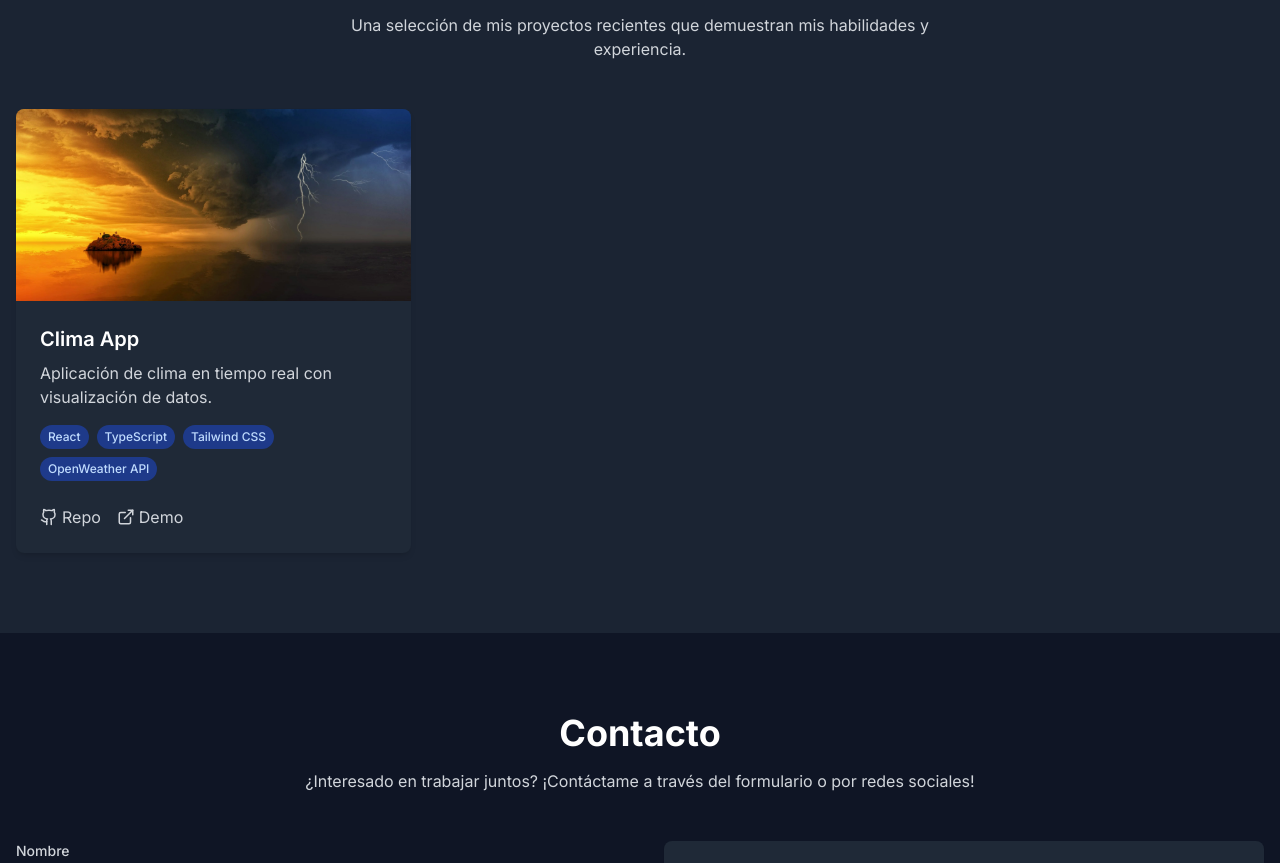
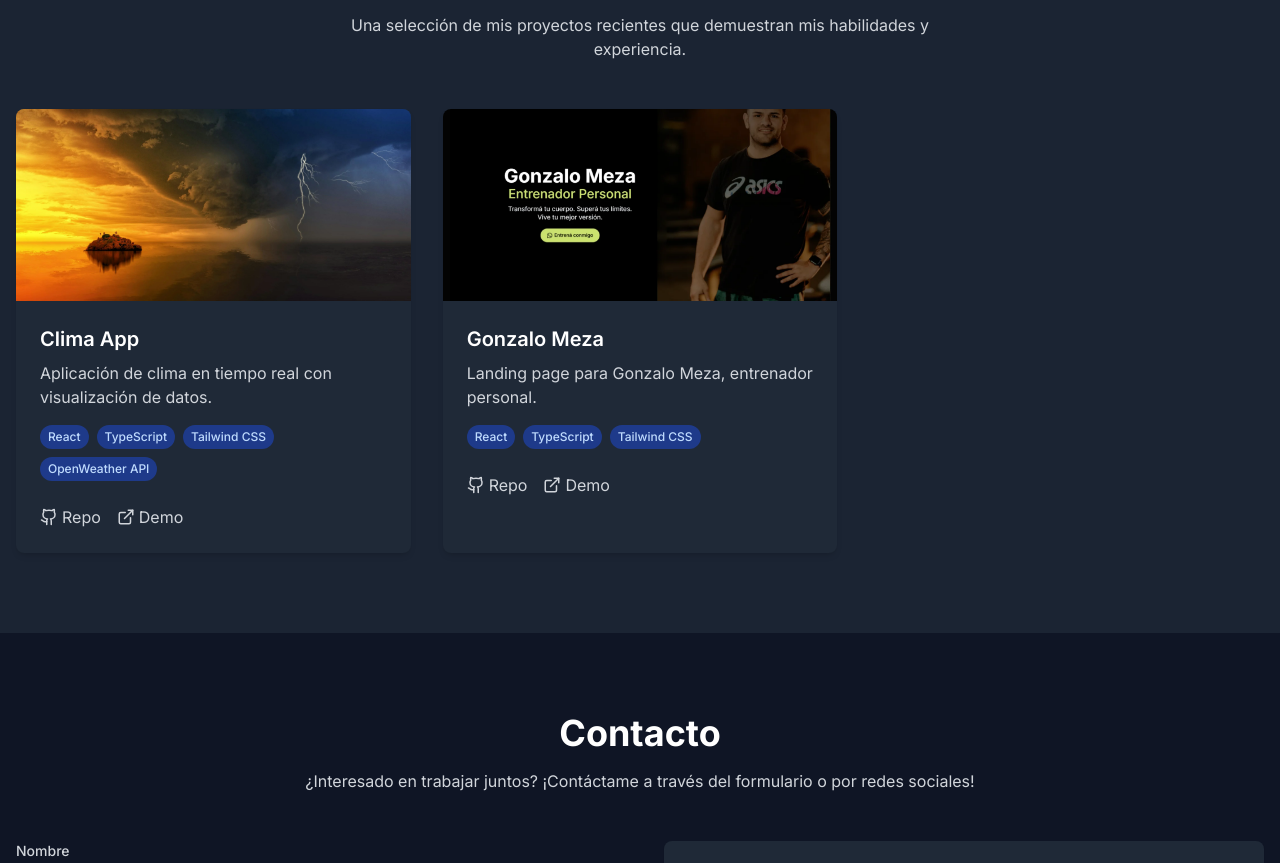
Before and after one commit to santiagojuarez86/portfolio, a React (Vite) app: page / in a window 1280 px wide. Shown: the part 1699-2562 px from the top of the page. Built offline with nearby package versions, Linux system fonts and the light colour scheme.

Commit message:
feat: add new project info to portfolio

```diff
--- a/src/components/Projects.tsx
+++ b/src/components/Projects.tsx
@@ -15,6 +15,15 @@ const Projects: React.FC = () => {
       repoUrl: "https://github.com/santiagojuarez86/weather-app",
       demoUrl: "https://weather-sjdev.vercel.app/",
       imageUrl: "/images/projects/weather.webp"
+    },
+    {
+      id: 2,
+      title: t('project.gonzalomeza.title'),
+      description: t('project.gonzalomeza.description'),
+      technologies: ["React", "TypeScript", "Tailwind CSS"],
+      repoUrl: "https://github.com/santiagojuarez86/project-gonzalomeza",
+      demoUrl: "https://project-gonzalomeza.vercel.app/",
+      imageUrl: "/images/projects/project-gonzalomeza.webp"
     }
   ];
 
--- a/src/context/LanguageContext.tsx
+++ b/src/context/LanguageContext.tsx
@@ -1,4 +1,4 @@
-import React, { createContext, useState, ReactNode } from 'react';
+import { createContext, useState, ReactNode } from 'react';
 
 type Language = 'es' | 'en';
 
@@ -35,6 +35,8 @@ const translations = {
     // Project descriptions
     'project.weatherapp.title': 'Clima App',
     'project.weatherapp.description': 'Aplicación de clima en tiempo real con visualización de datos.',
+    'project.gonzalomeza.title': 'Gonzalo Meza',
+    'project.gonzalomeza.description': 'Landing page para Gonzalo Meza, entrenador personal.',
 
     // Contact
     'contact.title': 'Contacto',
@@ -97,6 +99,8 @@ const translations = {
     // Project descriptions
     'project.weatherapp.title': 'Weather App',
     'project.weatherapp.description': 'Real-time weather application with data visualization.',
+    'project.gonzalomeza.title': 'Gonzalo Meza',
+    'project.gonzalomeza.description': 'Landing page for Gonzalo Meza, personal trainer.',
 
     // Contact
     'contact.title': 'Contact',
@@ -135,13 +139,13 @@ const translations = {
   }
 };
 
-export const LanguageContext = createContext<LanguageContextType>({
+const LanguageContext = createContext<LanguageContextType>({
   language: 'es',
   toggleLanguage: () => {},
   t: () => '',
 });
 
-export const LanguageProvider: React.FC<{ children: ReactNode }> = ({ children }) => {
+function LanguageProvider({ children }: { children: ReactNode }) {
   const [language, setLanguage] = useState<Language>(() => {
     const savedLanguage = localStorage.getItem('language');
     return (savedLanguage as Language) || 'es';
@@ -162,4 +166,6 @@ export const LanguageProvider: React.FC<{ children: ReactNode }> = ({ children }
       {children}
     </LanguageContext.Provider>
   );
-};
+}
+
+export { LanguageProvider, LanguageContext };
```
Also changed, not shown: public/images/projects/project-gonzalomeza.webp (added).
